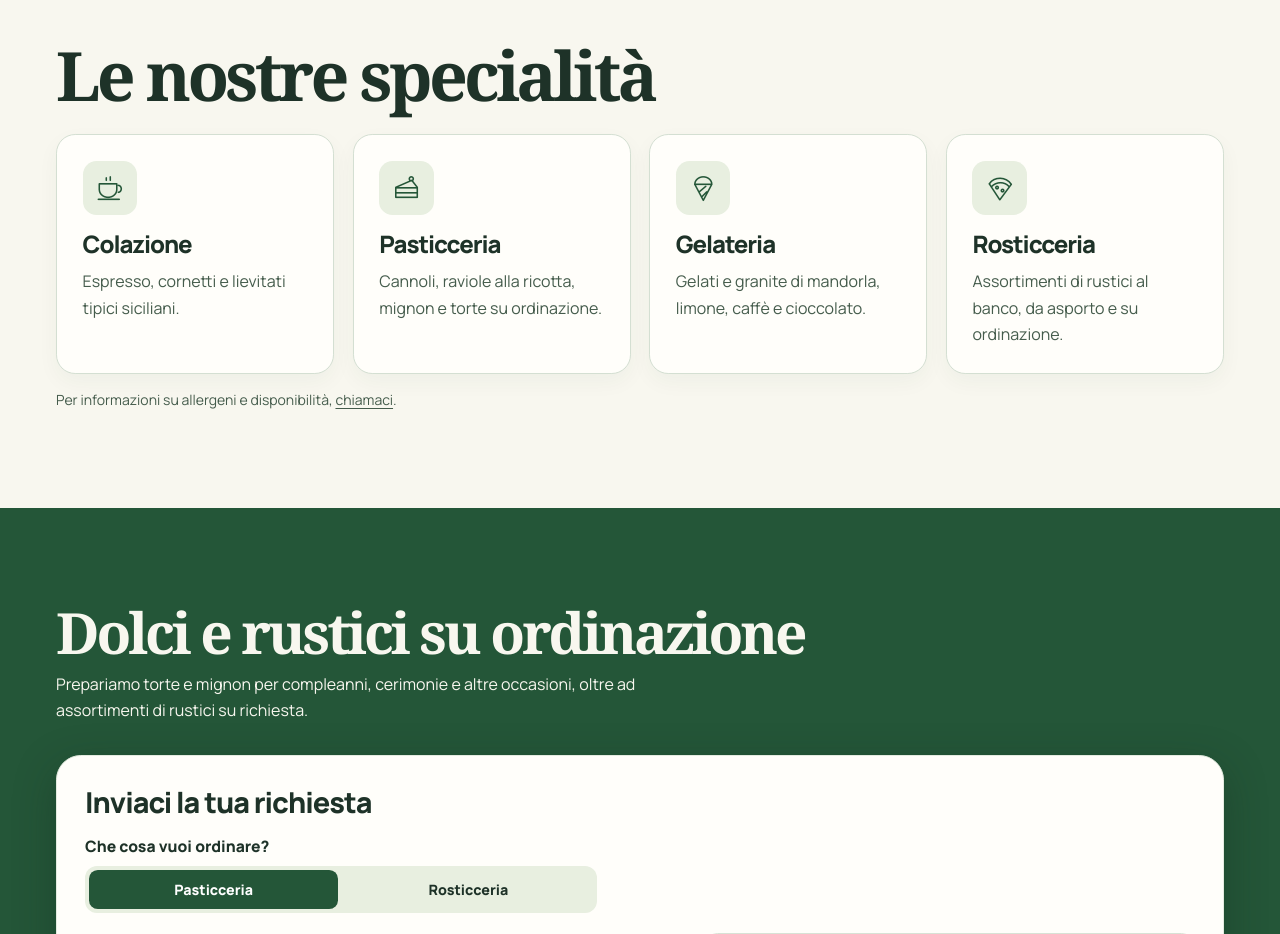
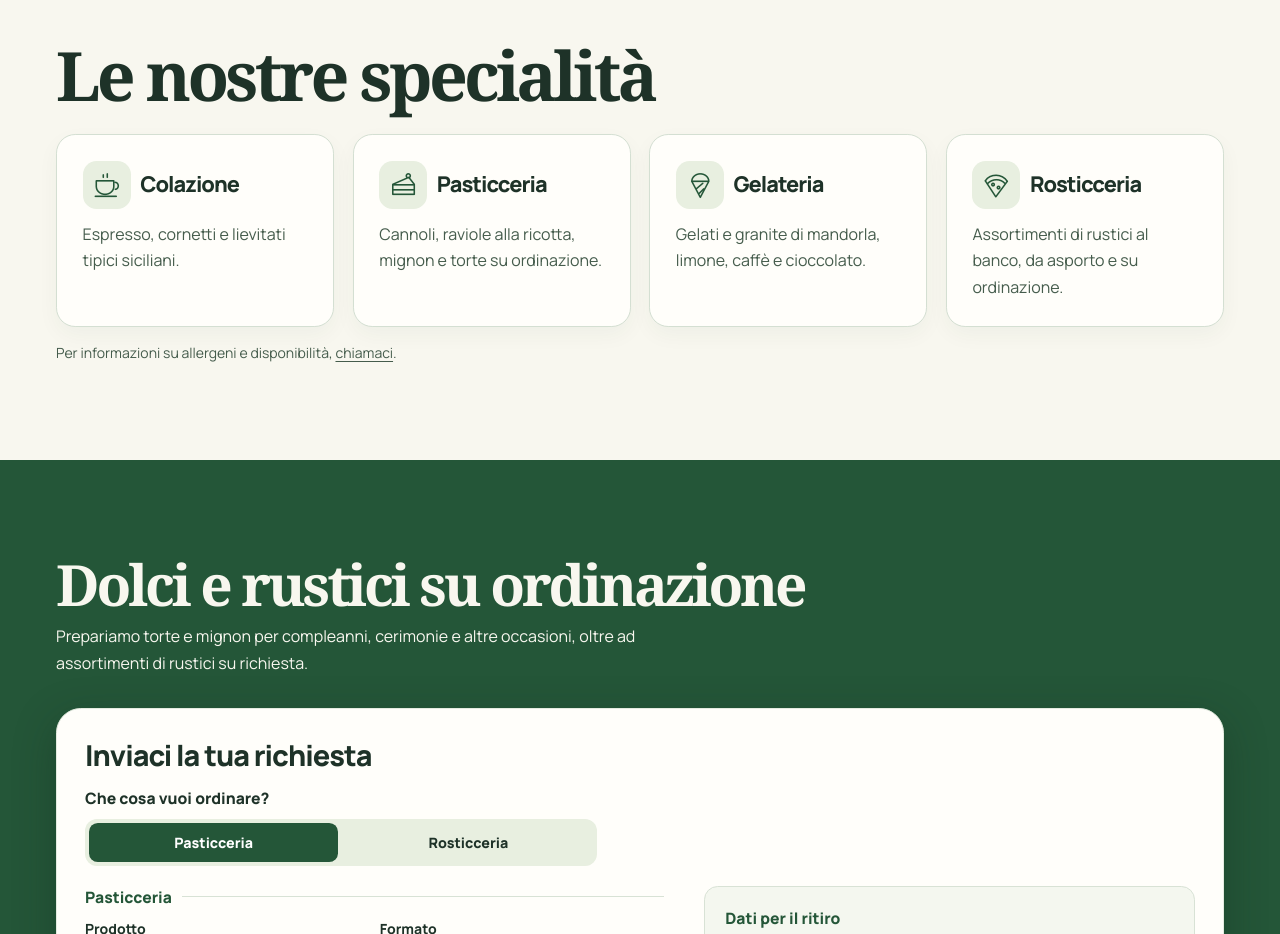
Before and after one commit to LoganGameStudios/AfterHourBar, a plain HTML site: page index.html in a window 1280 px wide. Shown: the part 920-1854 px from the top of the page. Drawn offline with Linux system fonts and the light colour scheme.

Commit message:
Align speciality card icons and headings on one row

```diff
--- a/index.html
+++ b/index.html
@@ -8,7 +8,7 @@
 <meta name="referrer" content="no-referrer">
 <title>After Hour Bar · Caffetteria e pasticceria a Floridia</title>
 <link rel="icon" type="image/png" href="logo-after-hour-05-verde.png">
-<link rel="stylesheet" href="style.css?v=conferma-pasticceria">
+<link rel="stylesheet" href="style.css?v=schede-allineate">
 <script src="ordini.js?v=18" defer></script>
 <script src="effetti.js" defer></script>
 </head>
--- a/style.css
+++ b/style.css
@@ -72,14 +72,14 @@ nav a:hover { text-decoration: underline; }
 h2 { font: bold clamp(2.25rem, 5.5vw, 4.25rem)/1 var(--display); letter-spacing: -.055em; }
 h3 { font: 800 clamp(1.12rem, 2.1vw, 1.4rem)/1.25 var(--type); letter-spacing: -.035em; }
 .offer { display: grid; grid-template-columns: repeat(4, minmax(0, 1fr)); gap: clamp(.65rem, 1.9vw, 1.15rem); list-style: none; margin: 1.55rem 0 0; padding: 0; }
-.offer-card { display: grid; align-content: start; gap: .62rem; min-width: 0; padding: clamp(1rem, 2.35vw, 1.6rem); border: 1px solid #d4dfd2; border-radius: 1.2rem; background: var(--card); box-shadow: 0 .5rem 1.3rem #203d260b; }
-.specialty-icon { display: block; width: 3.4rem; height: 3.4rem; margin-bottom: .4rem; border-radius: .85rem; background: var(--light); }
-.specialty-icon::before { content: ""; display: block; width: 2rem; height: 2rem; margin: .7rem; background: url("icone-specialita.png") no-repeat 0 0 / 8rem 2rem; }
+.offer-card { display: grid; grid-template-columns: auto minmax(0, 1fr); align-items: center; align-content: start; gap: .75rem .6rem; min-width: 0; padding: clamp(1rem, 2.35vw, 1.6rem); border: 1px solid #d4dfd2; border-radius: 1.2rem; background: var(--card); box-shadow: 0 .5rem 1.3rem #203d260b; }
+.specialty-icon { display: block; width: 3rem; height: 3rem; border-radius: .85rem; background: var(--light); }
+.specialty-icon::before { content: ""; display: block; width: 2rem; height: 2rem; margin: .5rem; background: url("icone-specialita.png") no-repeat 0 0 / 8rem 2rem; }
 .offer-card:nth-child(2) .specialty-icon::before { background-position-x: -2rem; }
 .offer-card:nth-child(3) .specialty-icon::before { background-position-x: -4rem; }
 .offer-card:nth-child(4) .specialty-icon::before { background-position-x: -6rem; }
-.offer-card h3 { color: var(--ink); font: 800 clamp(1.18rem, 2vw, 1.5rem)/1.12 var(--type); letter-spacing: -.045em; }
-.offer-card p { color: var(--muted); }
+.offer-card h3 { color: var(--ink); font: 800 clamp(1.08rem, 1.7vw, 1.4rem)/1.15 var(--type); letter-spacing: -.045em; }
+.offer-card p { grid-column: 1 / -1; color: var(--muted); }
 .note { margin-top: .9rem; font-size: .875rem; color: var(--muted); }
 .orders { color: var(--paper); background: var(--accent); }
 .orders-layout { display: grid; gap: clamp(1.2rem, 3vw, 2rem); }
@@ -168,7 +168,7 @@ h3 { font: 800 clamp(1.12rem, 2.1vw, 1.4rem)/1.25 var(--type); letter-spacing: -
 .order-group, .rustici-options { border-top: 1px solid var(--line); padding-top: .7rem; }
 .order-group legend, .rustici-options legend { padding-right: .6rem; color: var(--accent); }
 .order-form .order-submit { justify-self: stretch; border-radius: .7rem; }
-@media (max-width: 900px) {
+@media (max-width: 930px) {
   .offer { grid-template-columns: repeat(2, minmax(0, 1fr)); }
 }
 @media (max-width: 440px) {
```
Also changed, not shown: privacy.html (+1 -1 lines).
